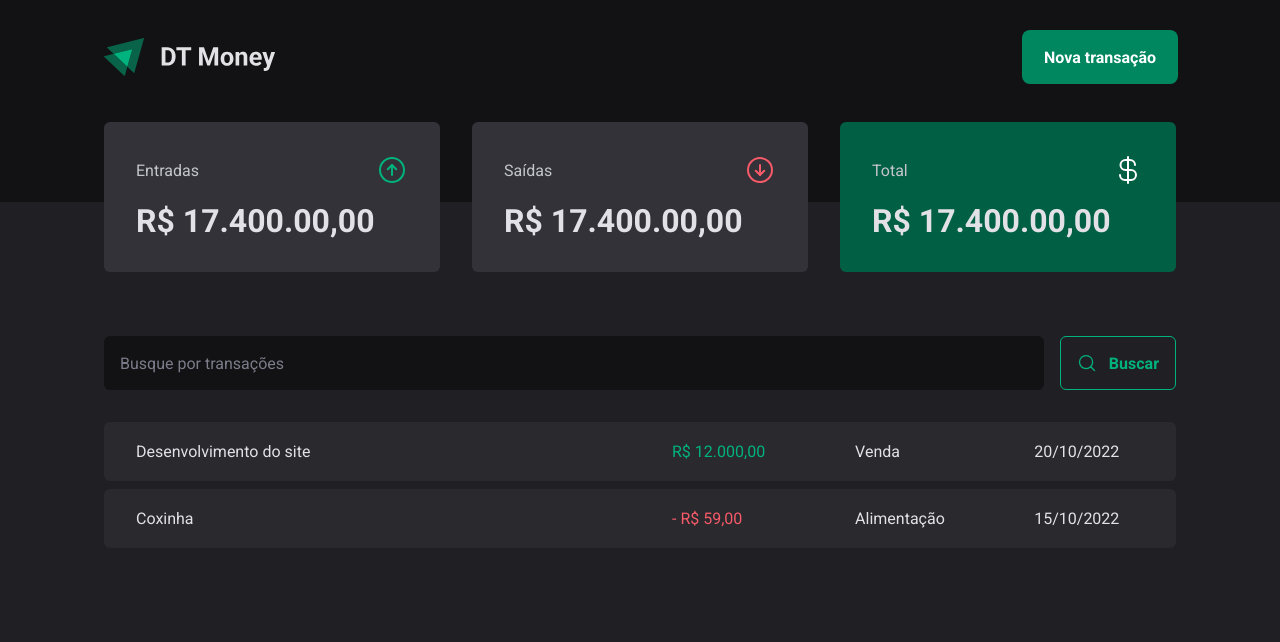
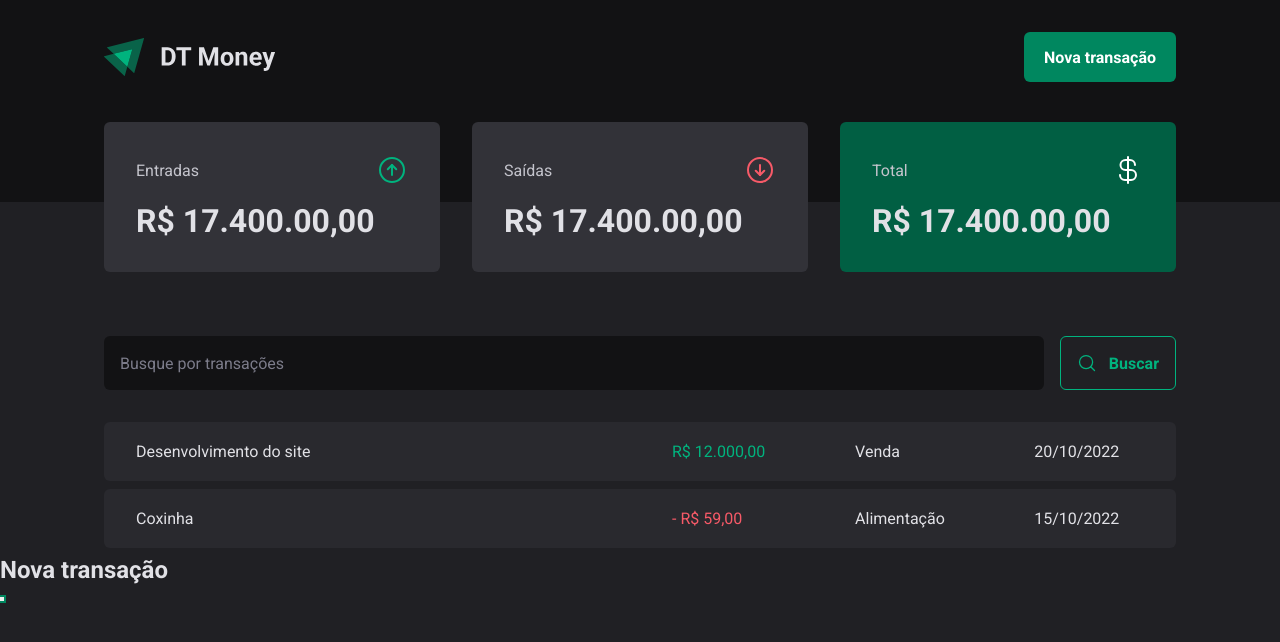
Before and after one commit to Fellippemfv/rocketseat-react-project-3, a React (Vite) app: page / in a window 1280 px wide. Both pictures are taken after a click on the button "Nova transação". Shown: the top 642 px of the page. Built offline with nearby package versions, Linux system fonts and the light colour scheme.

Commit message:
Add accessible modal with radix-ui

```diff
--- a/package.json
+++ b/package.json
@@ -9,6 +9,7 @@
     "preview": "vite preview"
   },
   "dependencies": {
+    "@radix-ui/react-dialog": "^1.0.2",
     "phosphor-react": "^1.4.1",
     "react": "^18.2.0",
     "react-dom": "^18.2.0",
--- a/src/components/Header/index.tsx
+++ b/src/components/Header/index.tsx
@@ -1,4 +1,5 @@
 import { HeaderContainer, HeaderContent, NewTransactionButton } from "./styles";
+import * as Dialog from '@radix-ui/react-dialog';
 
 import logoImg from "../../assets/Logo.svg";
 
@@ -8,7 +9,21 @@
             <HeaderContent>
                 <img src={logoImg} alt="" />
 
-                <NewTransactionButton>Nova transação</NewTransactionButton>
+                <Dialog.Root>
+                    <Dialog.Trigger asChild>
+                        <NewTransactionButton>Nova transação</NewTransactionButton>
+                    </Dialog.Trigger>
+
+                    <Dialog.Portal>
+                        <Dialog.Overlay />
+
+                        <Dialog.Content>
+                            <Dialog.Title>Nova transação</Dialog.Title>
+
+                            <Dialog.Close />
+                        </Dialog.Content>
+                    </Dialog.Portal>
+                </Dialog.Root>
             </HeaderContent>
         </HeaderContainer>
     )
```
Also changed, not shown: 1 other file (tests, documents, lock files or other folders).
